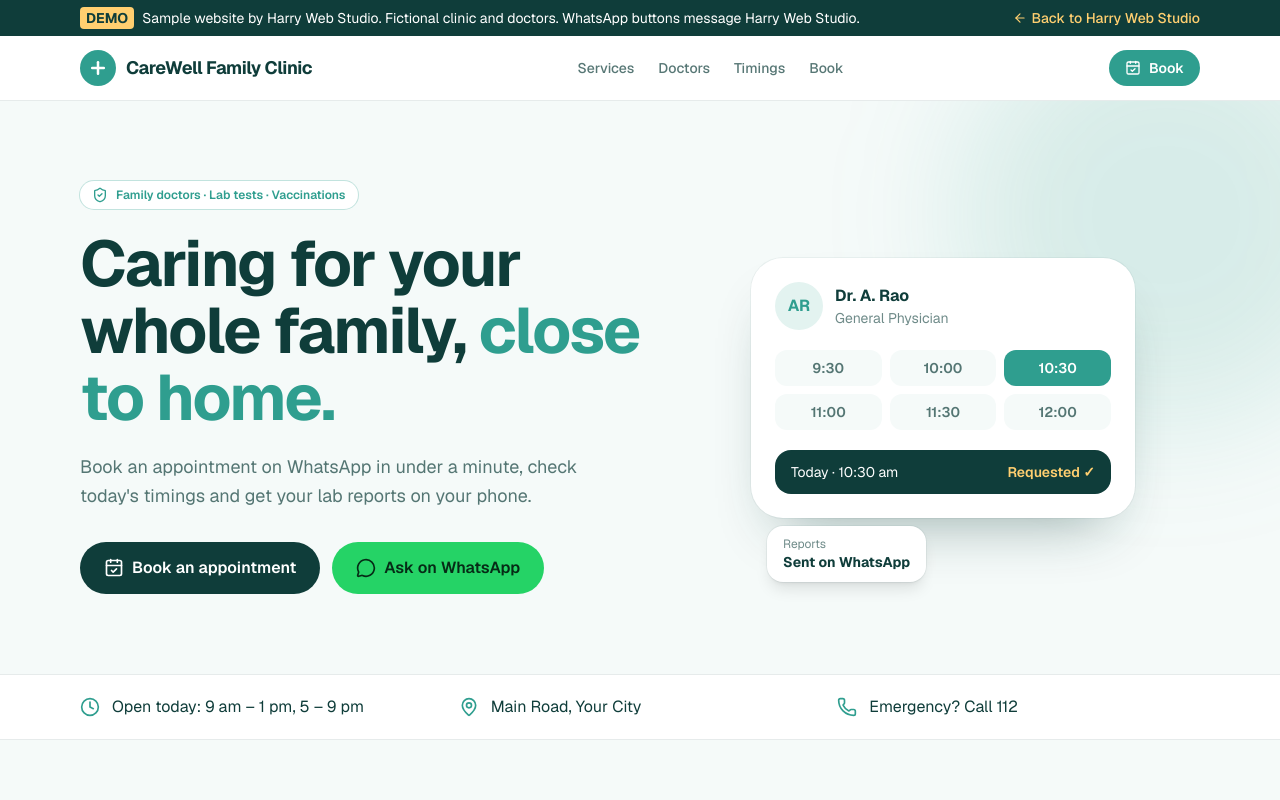
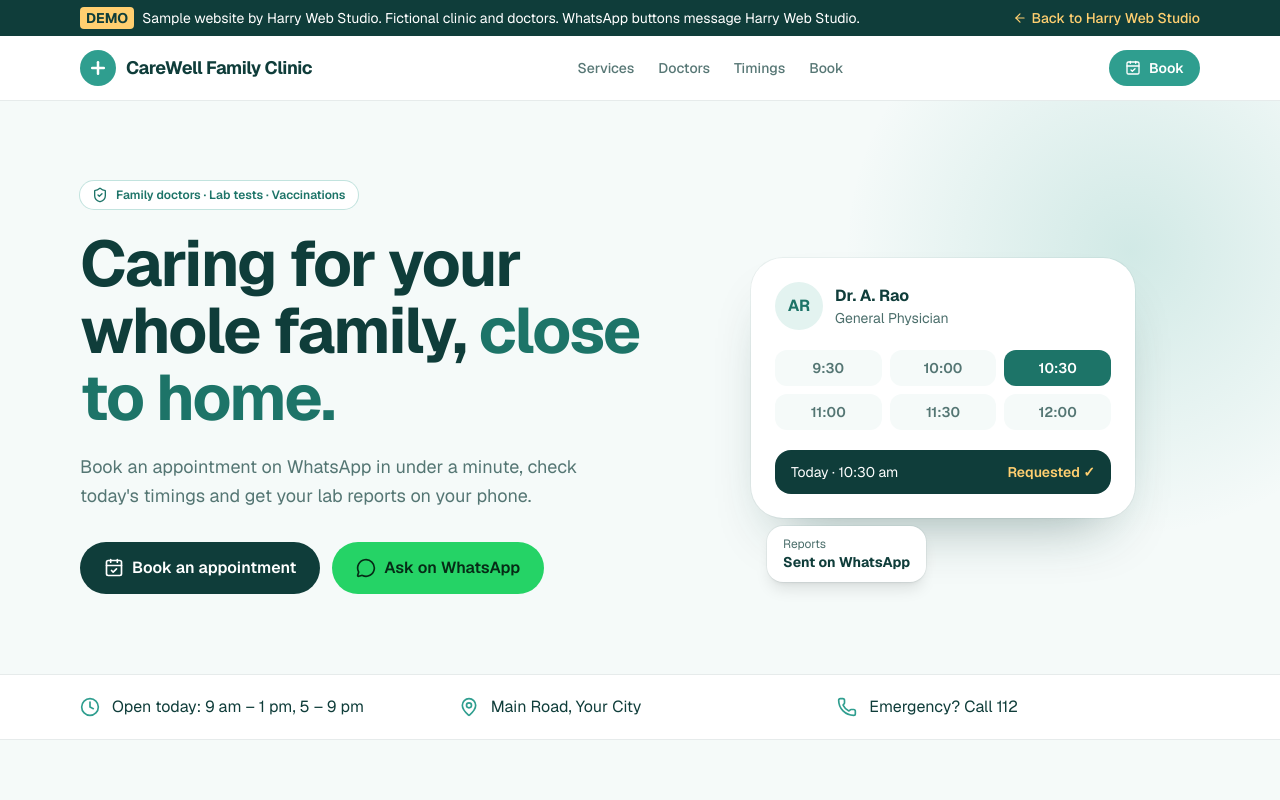
Before and after one commit to Itzharry07/harry-web-studio, a Next.js app: page /demo/clinic in a window 1280 px wide. Shown: the top 800 px of the page. Built offline with nearby package versions, Linux system fonts and the light colour scheme; no server answers.

Commit message:
Speed up pages: swap blur filters for gradients; fix low-contrast text

```diff
--- a/src/app/demo/clinic/page.tsx
+++ b/src/app/demo/clinic/page.tsx
@@ -111,15 +111,15 @@ export default function ClinicDemo() {
         {/* Hero */}
         <section className="relative overflow-hidden">
           <div className="pointer-events-none absolute inset-0 overflow-hidden" aria-hidden>
-            <div className="absolute -right-24 -top-24 size-[420px] rounded-full bg-[#2f9e8f]/15 blur-3xl" />
+            <div className="absolute -right-40 -top-40 size-[620px] rounded-full bg-[radial-gradient(circle,rgb(47_158_143/0.18),transparent_65%)]" />
           </div>
           <div className="relative mx-auto grid max-w-6xl items-center gap-10 px-4 py-14 sm:py-20 lg:grid-cols-[1.1fr_1fr]">
             <div>
-              <p className="build inline-flex items-center gap-2 rounded-full bg-white px-3 py-1.5 text-xs font-semibold text-[#2f9e8f] ring-1 ring-[#2f9e8f]/25" style={d(0)}>
+              <p className="build inline-flex items-center gap-2 rounded-full bg-white px-3 py-1.5 text-xs font-semibold text-[#1d7468] ring-1 ring-[#2f9e8f]/25" style={d(0)}>
                 <ShieldCheck className="size-4" aria-hidden /> Family doctors · Lab tests · Vaccinations
               </p>
               <h1 className="build mt-5 text-[clamp(2.3rem,6.5vw,4rem)] font-bold leading-[1.05] tracking-[-0.03em]" style={d(80)}>
-                Caring for your whole family, <span className="text-[#2f9e8f]">close to home.</span>
+                Caring for your whole family, <span className="text-[#1d7468]">close to home.</span>
               </h1>
               <p className="build mt-5 max-w-lg text-lg leading-relaxed text-[#0f3d3a]/70" style={d(160)}>
                 Book an appointment on WhatsApp in under a minute, check today&apos;s timings and get your lab reports on
@@ -147,17 +147,17 @@ export default function ClinicDemo() {
             <div className="build relative mx-auto w-full max-w-sm" style={d(200)} aria-hidden>
               <div className="rounded-[2rem] bg-white p-6 shadow-[0_30px_60px_-30px_rgb(15_61_58/0.45)] ring-1 ring-[#0f3d3a]/5">
                 <div className="flex items-center gap-3">
-                  <div className="grid size-12 place-items-center rounded-full bg-[#e3f3f0] font-bold text-[#2f9e8f]">AR</div>
+                  <div className="grid size-12 place-items-center rounded-full bg-[#e3f3f0] font-bold text-[#1d7468]">AR</div>
                   <div>
                     <p className="font-bold">Dr. A. Rao</p>
-                    <p className="text-sm text-[#0f3d3a]/60">General Physician</p>
+                    <p className="text-sm text-[#0f3d3a]/75">General Physician</p>
                   </div>
                 </div>
                 <div className="mt-5 grid grid-cols-3 gap-2 text-center text-sm">
                   {["9:30", "10:00", "10:30", "11:00", "11:30", "12:00"].map((t, i) => (
                     <span
                       key={t}
-                      className={`rounded-xl py-2 font-semibold ${i === 2 ? "bg-[#2f9e8f] text-white" : "bg-[#f5faf9] text-[#0f3d3a]/70"}`}
+                      className={`rounded-xl py-2 font-semibold ${i === 2 ? "bg-[#1d7468] text-white" : "bg-[#f5faf9] text-[#0f3d3a]/70"}`}
                     >
                       {t}
                     </span>
@@ -169,7 +169,7 @@ export default function ClinicDemo() {
                 </div>
               </div>
               <div className="float absolute -bottom-16 left-4 rounded-2xl bg-white px-4 py-2.5 shadow-lg ring-1 ring-[#0f3d3a]/5">
-                <p className="text-xs text-[#0f3d3a]/60">Reports</p>
+                <p className="text-xs text-[#0f3d3a]/75">Reports</p>
                 <p className="text-sm font-bold">Sent on WhatsApp</p>
               </div>
             </div>
--- a/src/app/demo/mobile-shop/page.tsx
+++ b/src/app/demo/mobile-shop/page.tsx
@@ -100,7 +100,7 @@ function PhoneArt({ hue, className = "" }: { hue: string; className?: string })
         style={{ background: `linear-gradient(160deg, ${hue} 0%, #0b1530 85%)` }}
       >
         <div className="absolute left-1/2 top-2 h-1.5 w-10 -translate-x-1/2 rounded-full bg-black/60" />
-        <div className="absolute -right-6 top-10 size-24 rounded-full bg-white/20 blur-xl" />
+        <div className="absolute -right-10 top-4 size-36 rounded-full bg-[radial-gradient(circle,rgb(255_255_255/0.25),transparent_65%)]" />
         <div className="absolute inset-x-3 bottom-4 space-y-1.5">
           <div className="h-1.5 w-2/3 rounded-full bg-white/70" />
           <div className="h-1.5 w-1/2 rounded-full bg-white/40" />
@@ -193,7 +193,7 @@ export default function MobileShopDemo() {
 
         {/* Brands */}
         <section aria-label="Brands we sell" className="border-y border-[#0b1530]/10 bg-white py-5">
-          <ul className="mx-auto flex max-w-6xl flex-wrap justify-center gap-x-8 gap-y-3 px-4 text-lg font-bold text-[#0b1530]/45">
+          <ul className="mx-auto flex max-w-6xl flex-wrap justify-center gap-x-8 gap-y-3 px-4 text-lg font-bold text-[#0b1530]/65">
             {brands.map((b) => (
               <li key={b}>{b}</li>
             ))}
--- a/src/components/hero.tsx
+++ b/src/components/hero.tsx
@@ -8,7 +8,7 @@ export function Hero() {
       {/* Decorative background, clipped so it never widens the page on phones */}
       <div className="pointer-events-none absolute inset-0 -z-10 overflow-hidden" aria-hidden>
         <div className="grid-bg absolute inset-0" />
-        <div className="absolute -top-40 right-[-10%] size-[520px] rounded-full bg-accent/20 blur-[120px]" />
+        <div className="absolute -top-72 right-[-25%] size-[900px] rounded-full bg-[radial-gradient(circle,rgb(255_90_44/0.22),transparent_60%)]" />
       </div>
 
       <div className="mx-auto grid max-w-6xl items-center gap-14 px-4 sm:px-6 lg:grid-cols-[1.05fr_1fr] lg:gap-10">
```
